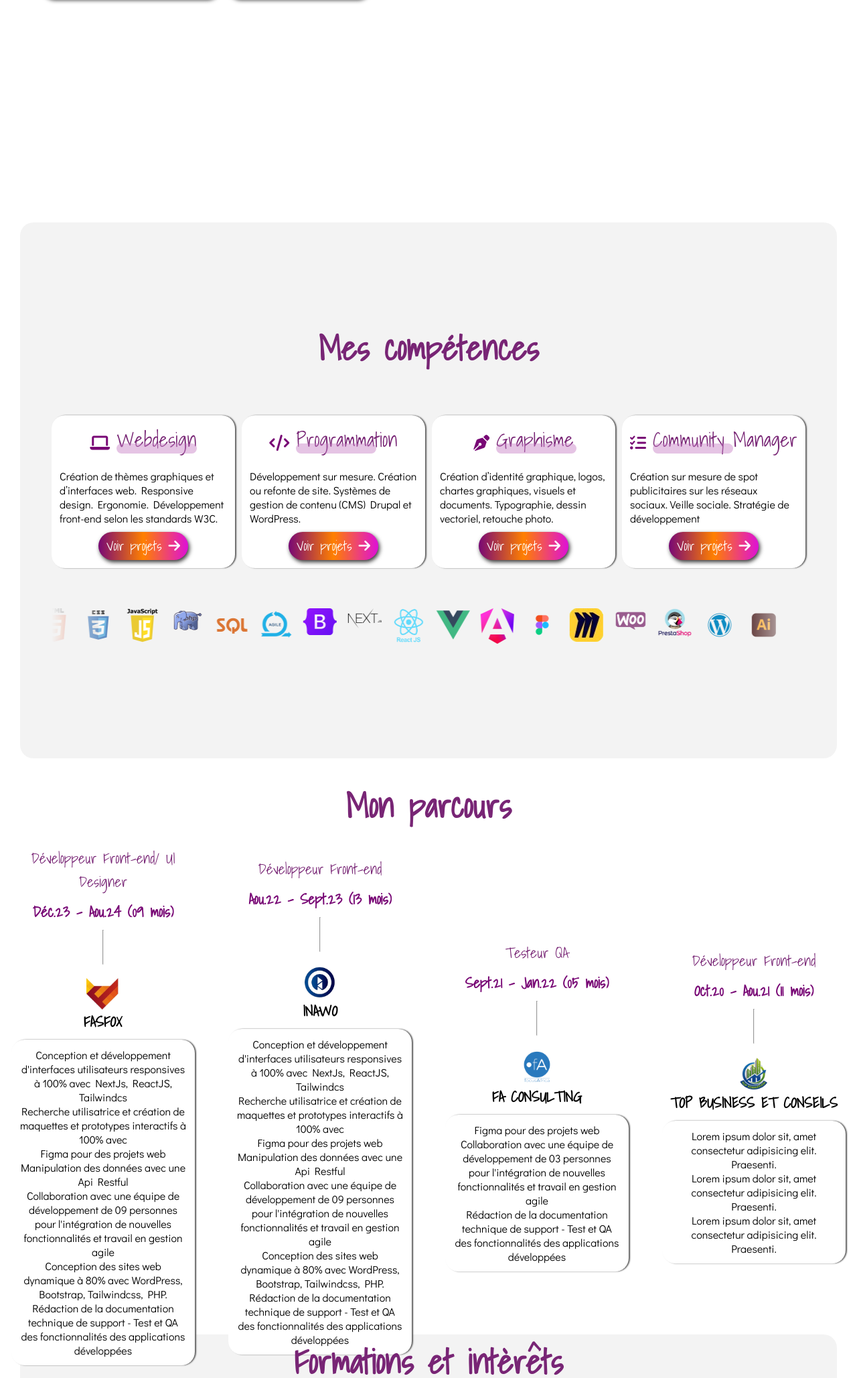
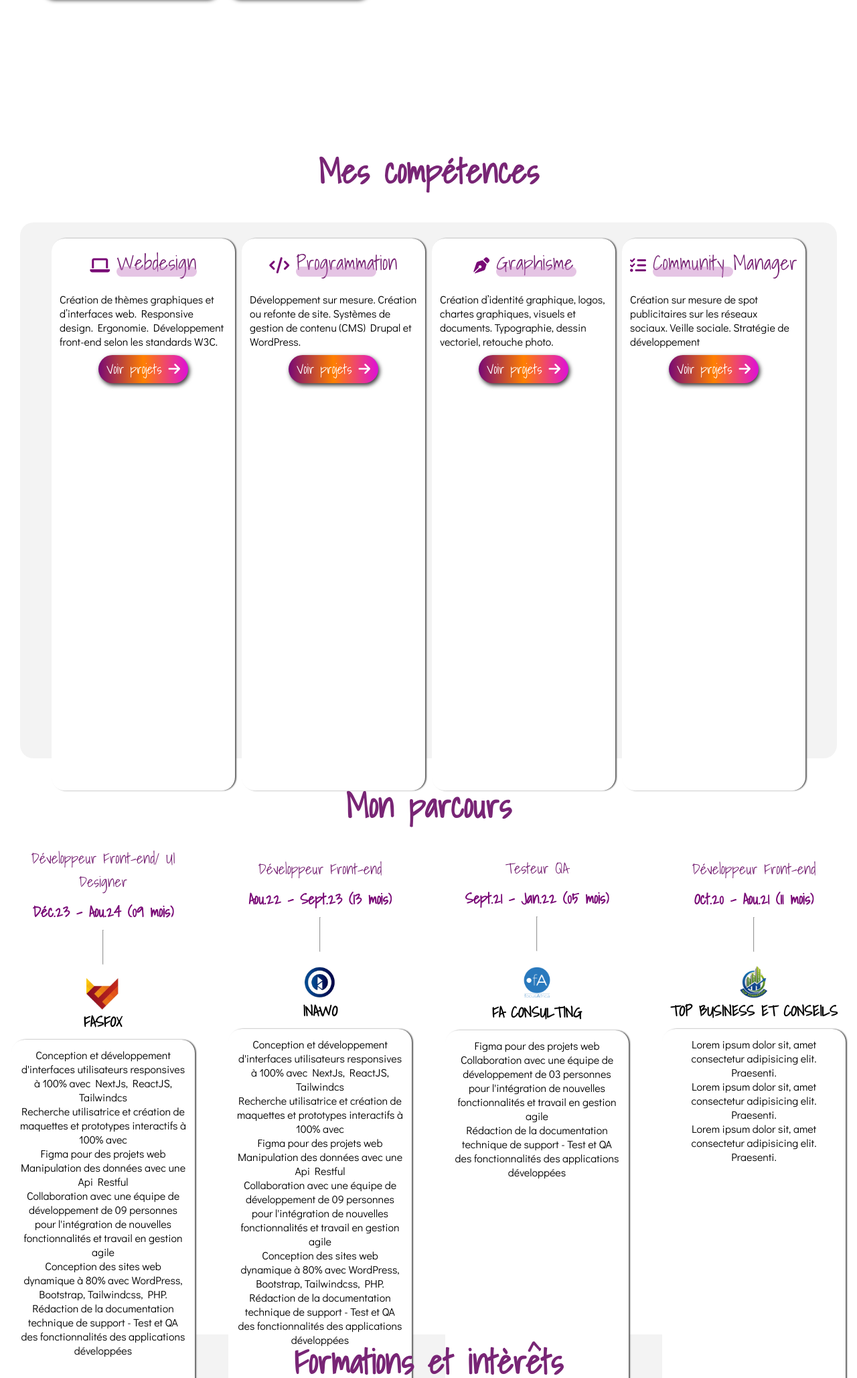
Before and after one commit to fert13/Portfolio-tp-git, a PHP site: page / in a window 1280 px wide. Shown: the part 1348-3405 px from the top of the page at 67% size. Run offline with PHP 8.4, Linux system fonts and the light colour scheme; some libraries are stand-ins or nearby versions; some web fonts are replaced.

Commit message:
Correction sur index

```diff
--- a/styles/styles.css
+++ b/styles/styles.css
@@ -405,7 +405,7 @@ a {
     box-shadow: 2px 0 2px 0 #5e5e5e;
     padding: 12px;
     width: 250px;
-    height: auto;
+    height: 800px;
     border-radius: 20px;
     display: flex;
     flex-direction: column;
```
